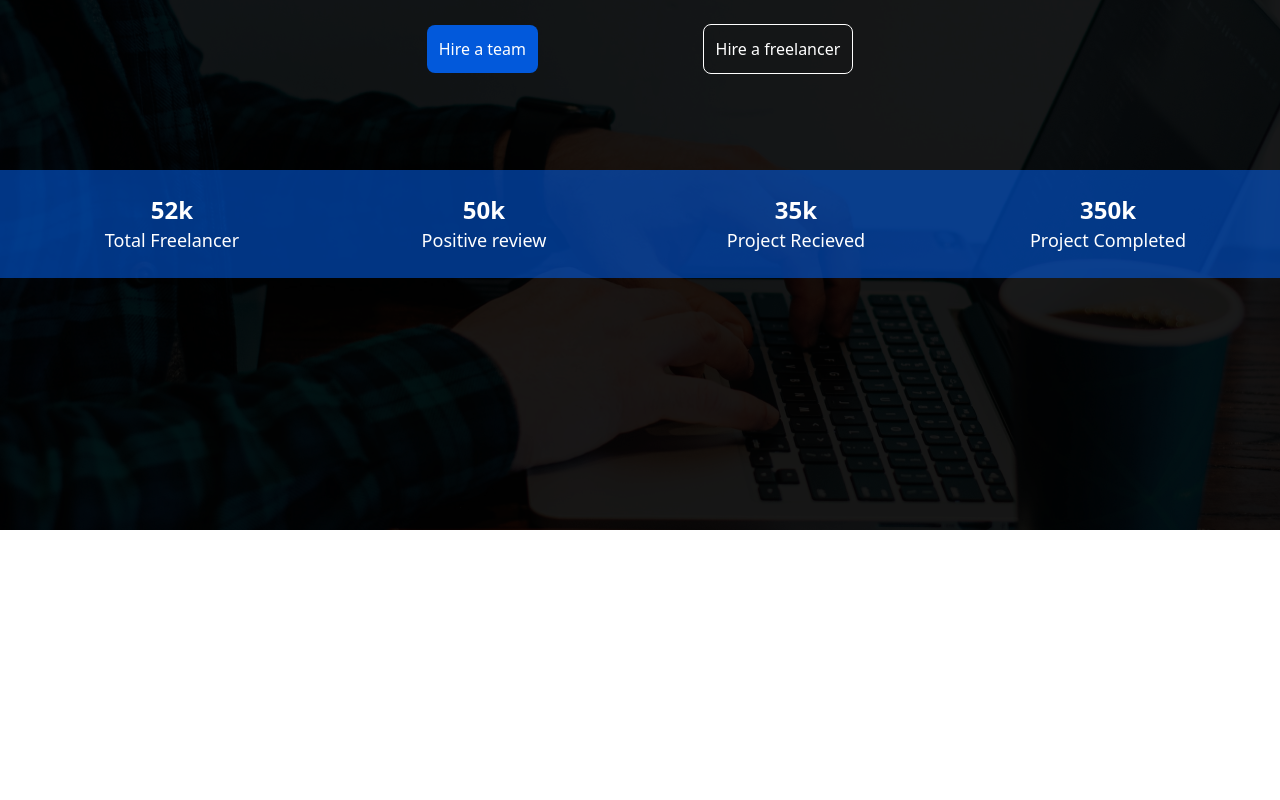
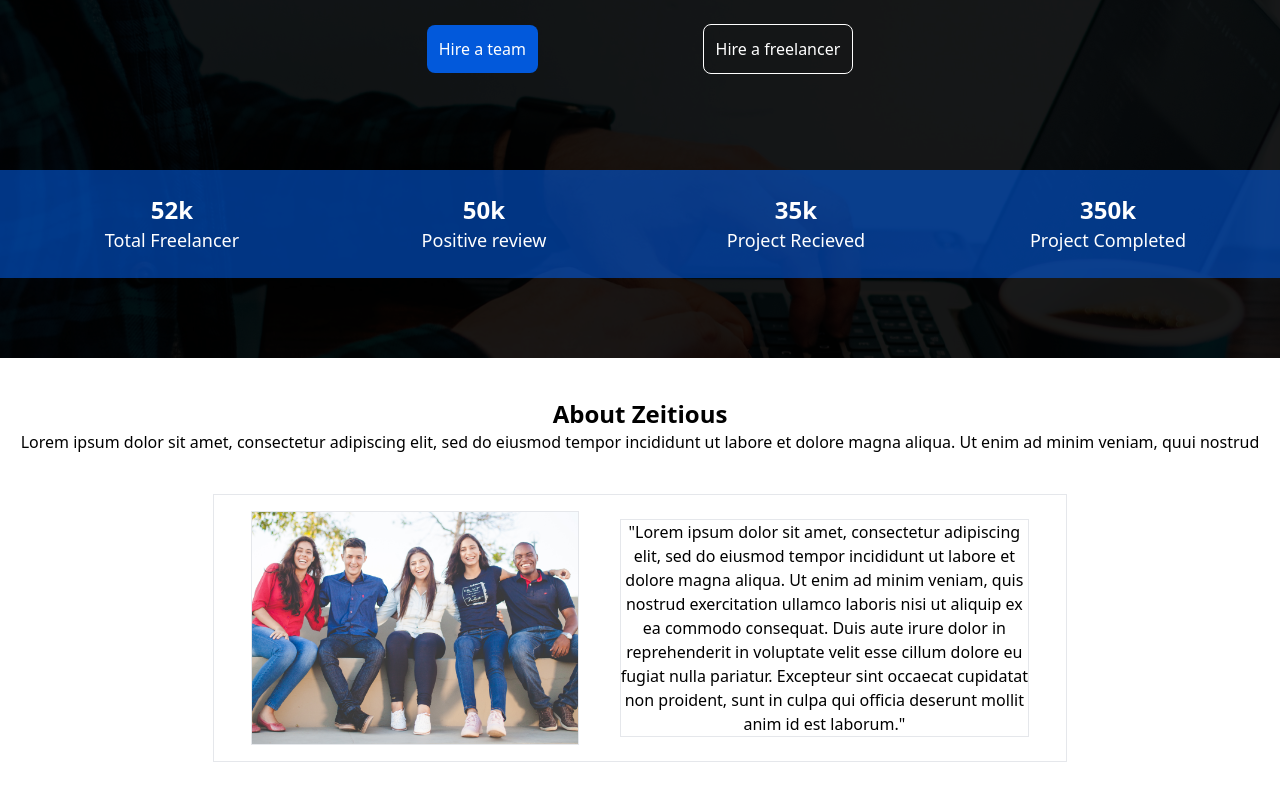
Before and after one commit to chineduprincewill/zeitios-deploy-repo, a React (Vite) app: page / in a window 1280 px wide. Shown: the part 270-1070 px from the top of the page. Before the commit the page ends 800 px from the top, so only its background shows below. Built offline with nearby package versions, Linux system fonts and the light colour scheme.

Commit message:
responsive  changes made on the about page

```diff
--- a/src/Components/Navbar.jsx
+++ b/src/Components/Navbar.jsx
@@ -24,11 +24,11 @@ const Navbar = () => {
                 <div>
                     <img src={Logo} alt="Logo" className="" />
                 </div>
-                <div className="flex justify-around items-center max-sm:fixed max-md:fixed max-sm:mt-28 max-md:mt-28">
+                <div className="flex justify-around items-center max-sm:absolute max-md:absolute max-sm:mt-28 max-md:mt-28">
                     <div className="text-white lg:px-2 px-1 max-sm:text-sm max-md:text-sm"> Home </div>
                     <div className="text-white lg:px-2 px-1 max-sm:text-sm max-md:text-sm"> About </div>
                     <div className="text-white lg:px-2 flex flex-col justify-around items-center relative px-1 max-sm:text-sm max-md:text-sm">  <div className="text-white lg:px-2 px-1 flex justify-around items-center"> Browse Jobs <MdKeyboardArrowDown onClick={handleClick} className='h-4 w-4' /> </div>
-                        {showDiv && <div className="bg-secondary p-4 fixed mt-28 max-sm:text-sm max-md:text-sm">
+                        {showDiv && <div className="bg-secondary p-4 absolute mt-28 max-sm:text-sm max-md:text-sm">
                             <div>Freelancers</div>
                             <div>Teams</div>
                         </div>}
--- a/src/Pages/Home.jsx
+++ b/src/Pages/Home.jsx
@@ -1,9 +1,10 @@
 import React from 'react'
 import Navbar from '../Components/Navbar'
+import firstPicture from '../assets/image/first_picture.png'
 
 const Home = () => {
-    return (
-        <div className="h-screen w-full  bg-home bg-dark bg-blend-multiply ">
+    return (<div>
+        <div className="h-full w-full pb-20  bg-home bg-dark bg-blend-multiply ">
             <Navbar />
             <h1 className="text-center text-white md:text-4xl text-2xl  font-bold mt-20">Find the best Freelance service for your business</h1>
             <p className="text-center text-white md:text-lg text-sm ">Work with talented people and see your ideas turn into reality</p>
@@ -29,7 +30,29 @@ const Home = () => {
                     <p className="text-lg">Project Completed</p>
                 </div>
             </div>
+
         </div>
+        <div className="h-full w-full pt-10 pb-20">
+            <h1 className="text-center font-bold text-2xl">About Zeitious</h1>
+            <p className="text-center">Lorem ipsum dolor sit amet, consectetur adipiscing elit, sed do eiusmod tempor incididunt ut labore et  dolore magna aliqua. Ut enim ad minim veniam, quui nostrud </p>
+            <div className="w-2/3 max-lg:w-5/6 h-full max-sm:w-full max-md:w-5/6 max-sm:flex-col  p-4 flex justify-around border items-center mx-auto mt-10">
+                <div className="w-2/5 max-sm:w-5/6  max-sm:mb-5   border">
+                    <img src={firstPicture} alt="" className="object-cover max-sm:w-full  " />
+                </div>
+                <div className="w-1/2 2xl:w-2/5 max-lg:w-1/2 max-sm:w-5/6 max-md:w-1/2  text-center border">
+                    "Lorem ipsum dolor sit amet, consectetur adipiscing
+                    elit, sed do eiusmod tempor incididunt ut labore et
+                    dolore magna aliqua. Ut enim ad minim veniam, quis
+                    nostrud exercitation ullamco laboris nisi ut aliquip ex
+                    ea commodo consequat. Duis aute irure dolor in reprehenderit
+                    in voluptate velit esse cillum dolore eu fugiat nulla pariatur.
+                    Excepteur sint occaecat cupidatat non proident, sunt in culpa
+                    qui officia deserunt mollit anim id est laborum."
+                </div>
+            </div>
+        </div>
+    </div>
+
     )
 }
 
```
Also changed, not shown: src/assets/image/first_picture.png (added).
